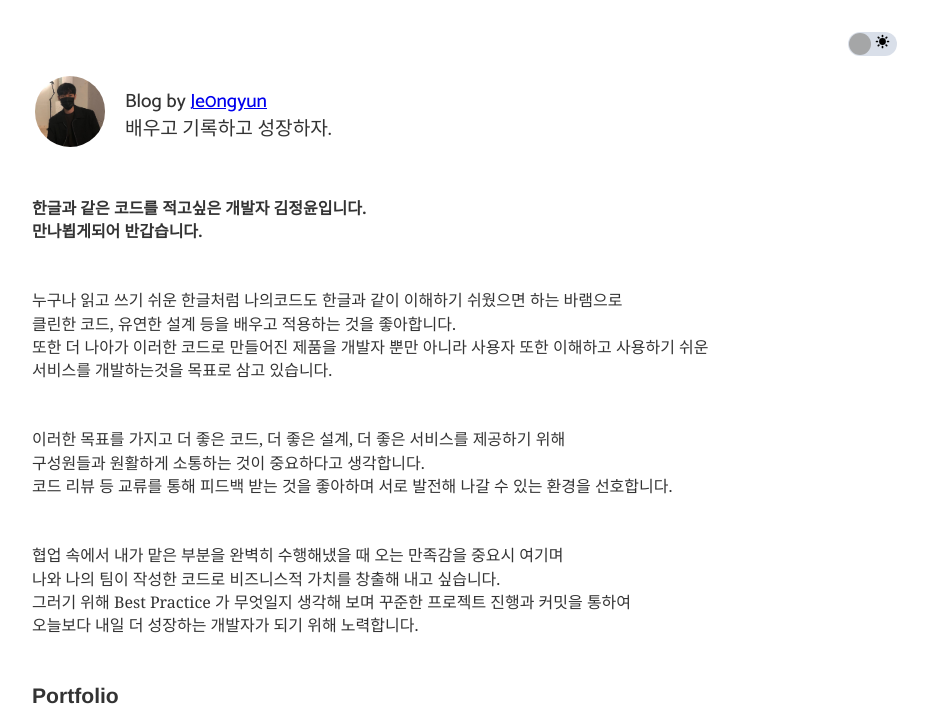
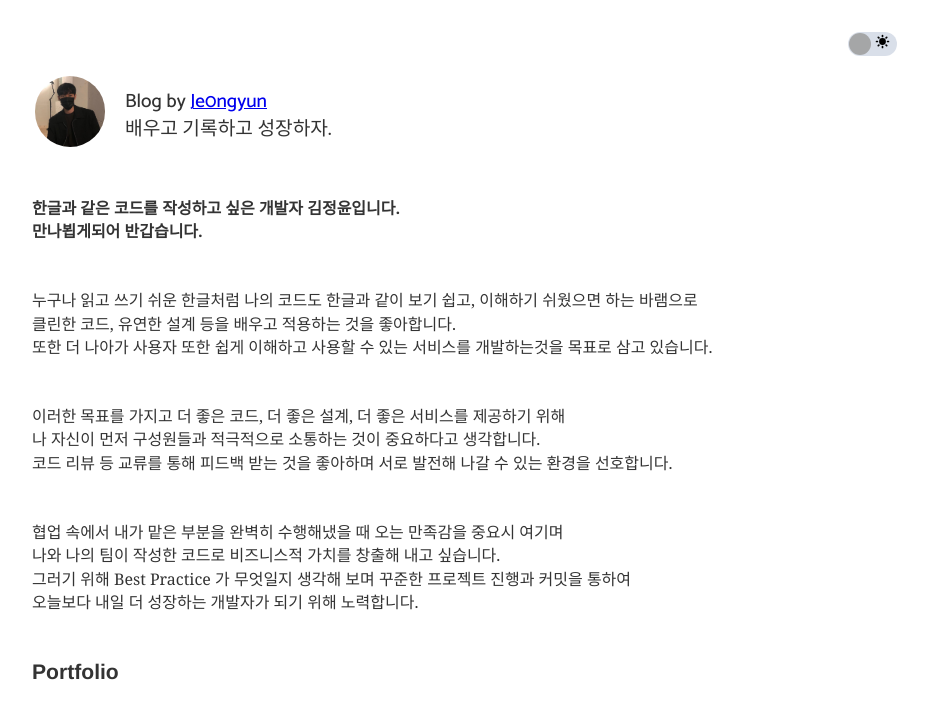
Before and after one commit to je0ngyun/Blog, a Gatsby site: page / in a window 1280 px wide. Shown: the part 68-772 px from the top of the page, without its empty margins (173-1106 px from the left). Built offline with nearby package versions, Linux system fonts and the light colour scheme; Gatsby itself is replaced by a stand-in of ours; some packages are replaced by stand-ins of ours; what typography-theme-github would draw is missing.

Commit message:
docs : 소개 워딩 변경

```diff
--- a/posts/index.md
+++ b/posts/index.md
@@ -1,15 +1,14 @@
-**한글과 같은 코드를 적고싶은 개발자 김정윤입니다.**
+**한글과 같은 코드를 작성하고 싶은 개발자 김정윤입니다.**
 **만나뵙게되어 반갑습니다.**
 <br/>
 
-누구나 읽고 쓰기 쉬운 한글처럼 나의코드도 한글과 같이 이해하기 쉬웠으면 하는 바램으로
+누구나 읽고 쓰기 쉬운 한글처럼 나의 코드도 한글과 같이 보기 쉽고, 이해하기 쉬웠으면 하는 바램으로
 클린한 코드, 유연한 설계 등을 배우고 적용하는 것을 좋아합니다.
-또한 더 나아가 이러한 코드로 만들어진 제품을 개발자 뿐만 아니라 사용자 또한 이해하고 사용하기 쉬운
-서비스를 개발하는것을 목표로 삼고 있습니다.
+또한 더 나아가 사용자 또한 쉽게 이해하고 사용할 수 있는 서비스를 개발하는것을 목표로 삼고 있습니다.
 <br/>
 
 이러한 목표를 가지고 더 좋은 코드, 더 좋은 설계, 더 좋은 서비스를 제공하기 위해
-구성원들과 원활하게 소통하는 것이 중요하다고 생각합니다.
+나 자신이 먼저 구성원들과 적극적으로 소통하는 것이 중요하다고 생각합니다.
 코드 리뷰 등 교류를 통해 피드백 받는 것을 좋아하며 서로 발전해 나갈 수 있는 환경을 선호합니다.
 <br/>
 
```
